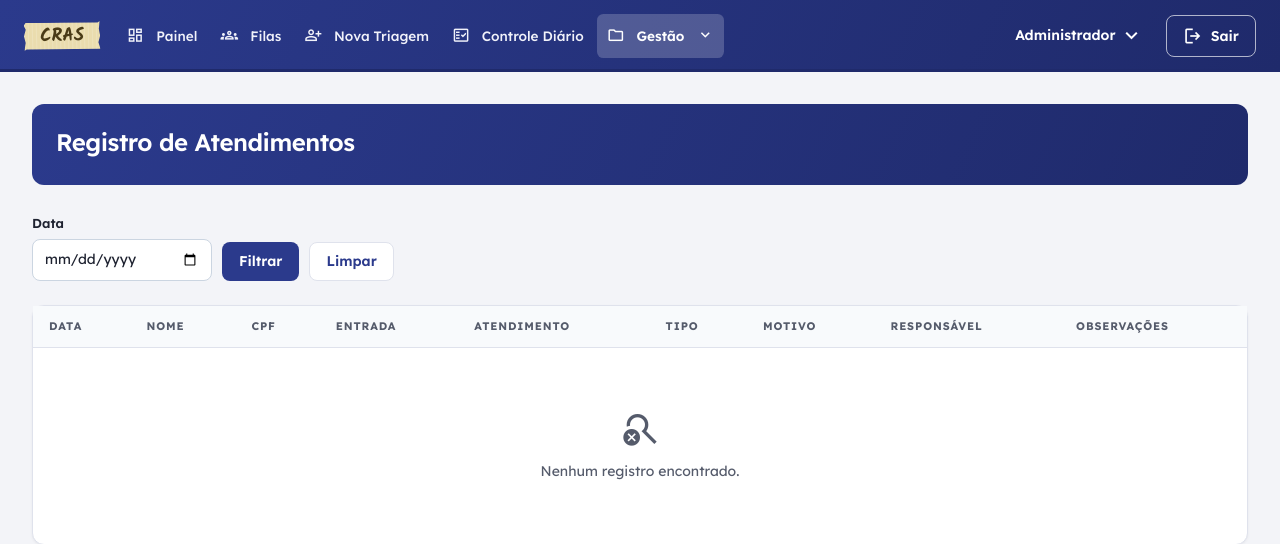
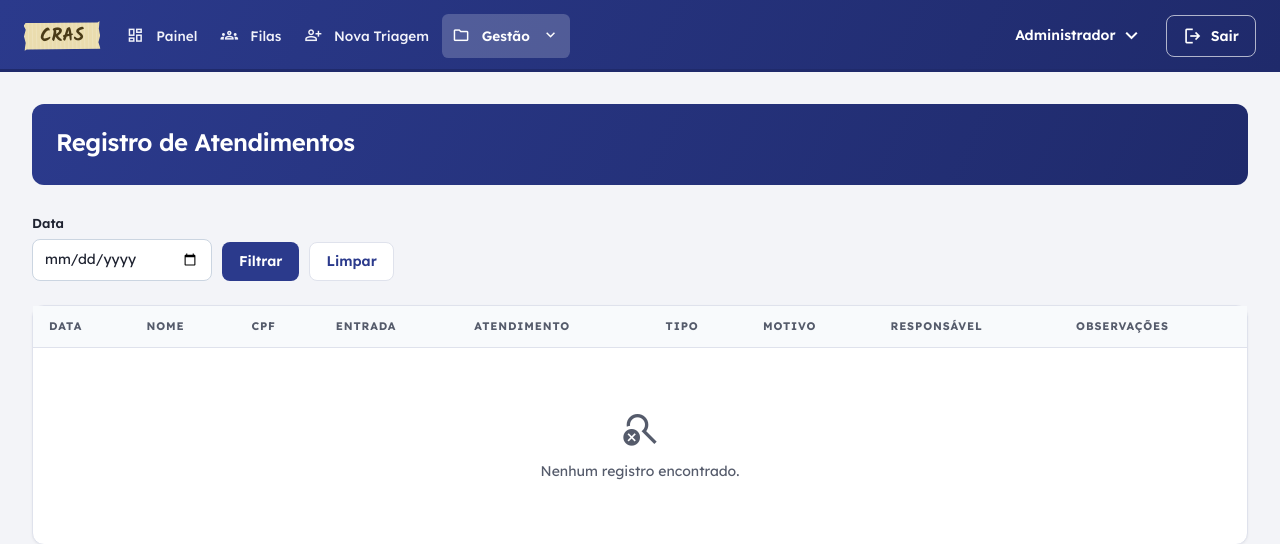
Before and after one commit to rdssystems/Cras-Django, a Django app: page /atendimentos/ in a window 1280 px wide. Shown: the top 544 px of the page. Run offline with Django 5.2, Linux system fonts and the light colour scheme; the visitor is signed in with stand-in values (Sample User, id 1); data comes from the database, SQL or seed files in the repository; data that the repository does not hold is empty.

Commit message:
Remove controle diario da navegacao principal

```diff
--- a/templates/base.html
+++ b/templates/base.html
@@ -28,9 +28,6 @@
         </a>
         <a class="sidebar-link {% if request.resolver_match.view_name == 'triagem:registrar' %}ativo{% endif %}" href="{% url 'triagem:registrar' %}">
             <span class="material-symbols-outlined" aria-hidden="true">person_add</span> Nova Triagem
-        </a>
-        <a class="sidebar-link {% if request.resolver_match.view_name == 'triagem:controle' %}ativo{% endif %}" href="{% url 'triagem:controle' %}">
-            <span class="material-symbols-outlined" aria-hidden="true">fact_check</span> Controle Diário
         </a>
         <details class="menu-gestao">
         <summary class="sidebar-link {% if request.resolver_match.view_name|startswith:'atendimentos' or request.resolver_match.view_name|startswith:'certidoes' or request.resolver_match.view_name|startswith:'dsf' or request.resolver_match.view_name|startswith:'tap' %}ativo{% endif %}"><span class="material-symbols-outlined" aria-hidden="true">folder</span> Gestão <span class="material-symbols-outlined seta-menu" aria-hidden="true">expand_more</span></summary>
```
